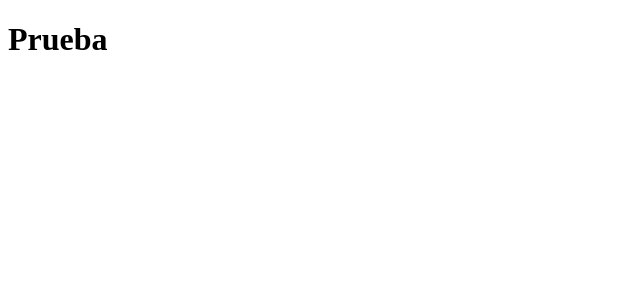
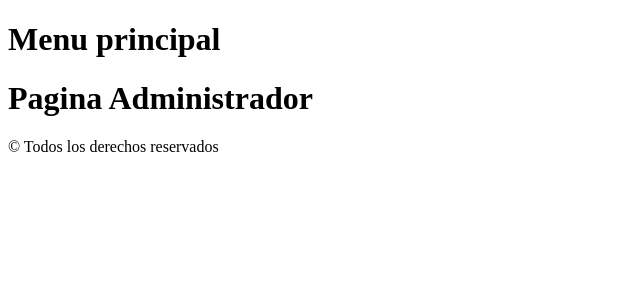
Before and after one commit to eliseoe95/cafesitofrontend, a React (Create React App) app: page /administrar in a window 1280 px wide. Shown: the top 300 px of the page, without its empty margins (0-640 px from the left). Built offline with nearby package versions, Linux system fonts and the light colour scheme.

Commit message:
agregamos varios componentes y el sistema de rutas

```diff
--- a/src/App.jsx
+++ b/src/App.jsx
@@ -1,7 +1,22 @@
-
+import {BrowserRouter, Routes, Route} from 'react-router-dom';
+import Administrador from './components/views/Administrador';
+import Error404 from './components/views/Error404';
+import Inicio from './components/views/Inicio';
+import Menu from './components/common/Menu';
+import Footer from './components/common/Footer'
 function App() {
   return (
-    <h1>Prueba</h1>
+    //Administrar las rutas
+  <BrowserRouter>
+  <Menu></Menu>
+    <Routes>
+      <Route exact path='/' element={<Inicio></Inicio>}></Route>
+      <Route exact path='/administrar' element={<Administrador></Administrador>}></Route>
+      <Route exact path='*' element={<Error404></Error404>}></Route>
+    </Routes>
+    <Footer></Footer>
+  </BrowserRouter>
+
   );
 }
 
--- /dev/null
+++ b/src/components/common/Footer.jsx
@@ -0,0 +1,10 @@
+
+const Footer = () => {
+    return (
+        <div>
+            <p>&copy; Todos los derechos reservados</p>
+        </div>
+    );
+};
+
+export default Footer;
--- /dev/null
+++ b/src/components/common/Menu.jsx
@@ -0,0 +1,10 @@
+
+const Menu = () => {
+    return (
+        <div>
+            <h1>Menu principal</h1>
+        </div>
+    );
+};
+
+export default Menu;
--- /dev/null
+++ b/src/components/views/Administrador.jsx
@@ -0,0 +1,10 @@
+
+const Administrador = () => {
+    return (
+        <div>
+            <h1>Pagina Administrador</h1>
+        </div>
+    );
+};
+
+export default Administrador;
--- /dev/null
+++ b/src/components/views/Error404.jsx
@@ -0,0 +1,10 @@
+
+const Error404 = () => {
+    return (
+        <div>
+            <h1>Error 4 0 4</h1>
+        </div>
+    );
+};
+
+export default Error404;
--- /dev/null
+++ b/src/components/views/Inicio.jsx
@@ -0,0 +1,10 @@
+
+const Inicio = () => {
+    return (
+        <div>
+            <h1>Pagina Principal</h1>
+        </div>
+    );
+};
+
+export default Inicio;
```
Also changed, not shown: src/components/views/producto/ItemProducto.jsx (added), 1 other file (tests, documents, lock files or other folders).
